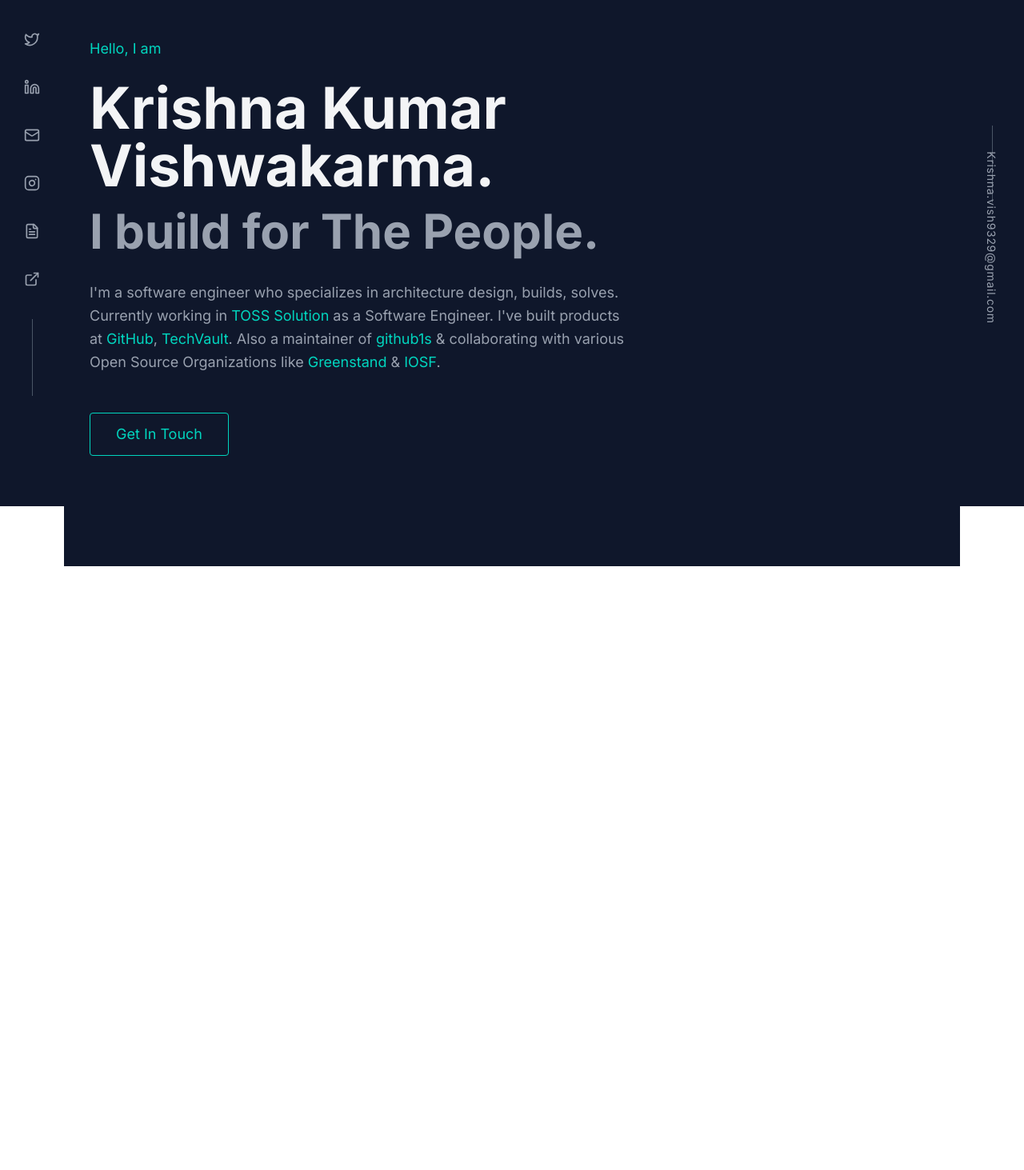
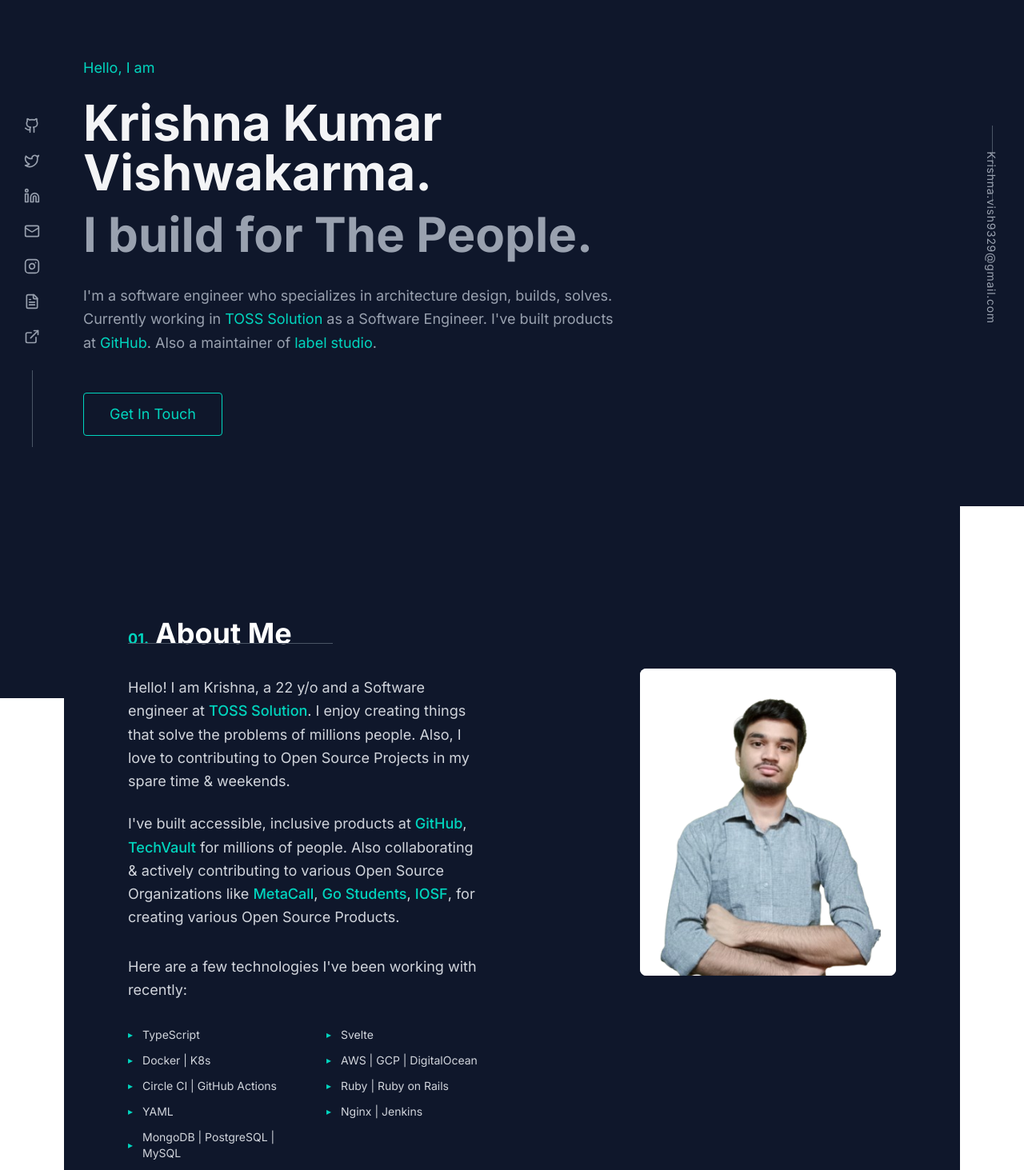
Before and after one commit to krishnavish9329/Krishna-Kumar--Vish-Portfolio, a Next.js app: page / in a window 1280 px wide. Shown: the part 167-1630 px from the top of the page at 80% size. Before the commit the page ends 875 px from the top, so only its background shows below. Built offline with nearby package versions, Linux system fonts and the light colour scheme.

Commit message:
add aboutme.js page

```diff
--- a/src/app/components/LeftSidebar.js
+++ b/src/app/components/LeftSidebar.js
@@ -50,7 +50,7 @@
   ];
 
   return (
-    <div className="fixed left-0 top-0 h-full w-20 bg-slate-900 z-40 flex flex-col items-center justify-center">
+    <div className="fixed left-0 top-0 h-[130%] w-20 bg-slate-900 z-40 flex flex-col items-center justify-center">
       <div className="flex flex-col items-center space-y-6">
         {socialLinks.map((link, index) => {
           const IconComponent = link.icon;
@@ -62,7 +62,7 @@
               href={link.href}
               target={isExternal ? "_blank" : "_self"}
               rel={isExternal ? "noopener noreferrer" : undefined}
-              className="text-gray-400 hover:text-teal-400 transition-colors duration-200 p-2"
+              className="text-gray-400 hover:text-teal-400 transition-colors duration-200"
               aria-label={link.label}
             >
               <IconComponent className="w-5 h-5" />
--- /dev/null
+++ b/src/app/components/home/Aboutme.js
@@ -0,0 +1,108 @@
+import Image from "next/image";
+
+export default function AboutMeSection() {
+  return (
+    <section className="bg-slate-900 min-h-screen px-6 py-16 md:px-12 lg:px-20">
+      <div className="max-w-7xl mx-auto">
+        <div className="grid lg:grid-cols-2 gap-12 lg:gap-16 items-start">
+          {/* Left Content */}
+          <div className="space-y-8">
+            {/* Section Title */}
+            <div className="relative">
+              <h2 className="text-3xl lg:text-4xl font-bold text-white mb-4">
+                <span className="text-teal-400 font-mono text-lg mr-2">01.</span>
+                About Me
+              </h2>
+              <div className="w-64 h-px bg-gray-600 absolute top-8"></div>
+            </div>
+
+            {/* Main Content */}
+            <div className="space-y-6 text-gray-300 text-lg leading-relaxed max-w-lg">
+              <p>
+                Hello! I am Krishna, a 22 y/o and a Software engineer at{" "}
+                <span className="text-teal-400 font-medium">TOSS Solution</span>. I enjoy creating things that solve the
+                problems of millions people. Also, I love to contributing to Open Source Projects in my spare time &
+                weekends.
+              </p>
+
+              <p>
+                I've built accessible, inclusive products at <span className="text-teal-400 font-medium">GitHub</span>,{" "}
+                <span className="text-teal-400 font-medium">TechVault</span> for millions of people. Also collaborating
+                & actively contributing to various Open Source Organizations like{" "}
+                <span className="text-teal-400 font-medium">MetaCall</span>,{" "}
+                <span className="text-teal-400 font-medium">Go Students</span>,{" "}
+                <span className="text-teal-400 font-medium">IOSF</span>, for creating various Open Source Products.
+              </p>
+
+              <p className="pt-2">Here are a few technologies I've been working with recently:</p>
+            </div>
+
+            {/* Technology List */}
+            <div className="grid grid-cols-2 gap-x-12 gap-y-3 text-gray-300 font-mono text-sm max-w-lg">
+              <div className="space-y-3">
+                <div className="flex items-center">
+                  <span className="text-teal-400 mr-3 text-xs">▸</span>
+                  <span>TypeScript</span>
+                </div>
+                <div className="flex items-center">
+                  <span className="text-teal-400 mr-3 text-xs">▸</span>
+                  <span>Docker | K8s</span>
+                </div>
+                <div className="flex items-center">
+                  <span className="text-teal-400 mr-3 text-xs">▸</span>
+                  <span>Circle CI | GitHub Actions</span>
+                </div>
+                <div className="flex items-center">
+                  <span className="text-teal-400 mr-3 text-xs">▸</span>
+                  <span>YAML</span>
+                </div>
+                <div className="flex items-center">
+                  <span className="text-teal-400 mr-3 text-xs">▸</span>
+                  <span>MongoDB | PostgreSQL | MySQL</span>
+                </div>
+              </div>
+
+              <div className="space-y-3">
+                <div className="flex items-center">
+                  <span className="text-teal-400 mr-3 text-xs">▸</span>
+                  <span>Svelte</span>
+                </div>
+                <div className="flex items-center">
+                  <span className="text-teal-400 mr-3 text-xs">▸</span>
+                  <span>AWS | GCP | DigitalOcean</span>
+                </div>
+                <div className="flex items-center">
+                  <span className="text-teal-400 mr-3 text-xs">▸</span>
+                  <span>Ruby | Ruby on Rails</span>
+                </div>
+                <div className="flex items-center">
+                  <span className="text-teal-400 mr-3 text-xs">▸</span>
+                  <span>Nginx | Jenkins</span>
+                </div>
+              </div>
+            </div>
+          </div>
+
+          {/* Right Content - Profile Image */}
+          <div className="flex justify-center lg:justify-end lg:mt-16">
+            <div className="relative group">
+              {/* Main Image Container */}
+              <div className="relative w-80 h-96 bg-white rounded-lg overflow-hidden">
+                <Image
+                  src="/KrishnaImage.png"
+                  alt="Krishna - Software Engineer"
+                  fill
+                  className="object-cover object-center"
+                  priority
+                />
+              </div>
+
+              {/* Teal Border Frame */}
+              <div className="absolute top-6 left-6 w-80 h-96 border-2 border-teal-400 rounded-lg -z-10"></div>
+            </div>
+          </div>
+        </div>
+      </div>
+    </section>
+  );
+}
--- a/src/app/components/home/Intro.js
+++ b/src/app/components/home/Intro.js
@@ -1,22 +1,26 @@
-import Link from "next/link"
+import Link from "next/link";
 
-export default function into() {
+export default function Into() {
   return (
     <div className="min-h-screen bg-slate-900 text-white flex items-center">
-      <div className="container mx-auto px-8 py-16">
+      <div className="container mx-auto px-4 sm:px-6 py-12 sm:py-16">
         <div className="max-w-4xl">
           {/* Greeting */}
-          <p className="text-teal-400 font-mono text-lg mb-6">Hello, I am</p>
+          <p className="text-teal-400 font-mono text-base sm:text-lg mb-4 sm:mb-6">Hello, I am</p>
 
           {/* Main Heading */}
-          <h1 className="text-6xl lg:text-7xl font-bold text-gray-100 mb-4">Krishna Kumar Vishwakarma.</h1>
+          <h1 className="text-4xl sm:text-5xl md:text-6xl lg:text-[62px] font-bold text-gray-100 mb-4">
+            Krishna Kumar Vishwakarma.
+          </h1>
 
           {/* Subheading */}
-          <h2 className="text-5xl lg:text-6xl font-bold text-gray-400 mb-8">I build for The People.</h2>
+          <h2 className="text-3xl sm:text-4xl md:text-5xl lg:text-6xl font-bold text-gray-400 mb-6 sm:mb-8">
+            I build for The People.
+          </h2>
 
           {/* Description */}
-          <div className="max-w-2xl mb-12">
-            <p className="text-gray-400 text-lg leading-relaxed">
+          <div className="max-w-2xl mb-10 sm:mb-12">
+            <p className="text-gray-400 text-base sm:text-lg leading-relaxed">
               I'm a software engineer who specializes in architecture design, builds, solves. Currently working in{" "}
               <Link href="#" className="text-teal-400 hover:underline">
                 TOSS Solution
@@ -25,35 +29,23 @@
               <Link href="#" className="text-teal-400 hover:underline">
                 GitHub
               </Link>
-              ,{" "}
-              <Link href="#" className="text-teal-400 hover:underline">
-                TechVault
-              </Link>
               . Also a maintainer of{" "}
               <Link href="#" className="text-teal-400 hover:underline">
-                github1s
-              </Link>{" "}
-              & collaborating with various Open Source Organizations like{" "}
-              <Link href="#" className="text-teal-400 hover:underline">
-                Greenstand
-              </Link>{" "}
-              &{" "}
-              <Link href="#" className="text-teal-400 hover:underline">
-                IOSF
+                label studio
               </Link>
               .
             </p>
           </div>
 
-          {/* CTA Button Replacement */}
+          {/* CTA Button */}
           <Link
             href="/contact"
-            className="inline-block bg-transparent border border-teal-400 text-teal-400 hover:bg-teal-400 hover:text-slate-900 transition-colors duration-200 px-8 py-3 text-lg rounded"
+            className="inline-block bg-transparent border border-teal-400 text-teal-400 hover:bg-teal-400 hover:text-slate-900 transition-colors duration-200 px-6 sm:px-8 py-2.5 sm:py-3 text-base sm:text-lg rounded"
           >
             Get In Touch
           </Link>
         </div>
       </div>
     </div>
-  )
+  );
 }
--- a/src/app/layout.js
+++ b/src/app/layout.js
@@ -18,9 +18,9 @@
   return (
     <html lang="en">
       <body className={`${inter.className} bg-slate-900`}>
-        <LeftSidebar />
-        <RightSidebar />
         <div className="ml-20 mr-20">
+          <LeftSidebar />
+          <RightSidebar />
           <Header />
           <main>{children}</main>
         </div>
--- a/src/app/page.js
+++ b/src/app/page.js
@@ -1,8 +1,12 @@
 import Link from "next/link"
 import Intro from "./components/home/Intro"
+import AboutMeSection from "./components/home/Aboutme";
 
 export default function Home() {
   return (
+    <>
     <Intro/>
+    <AboutMeSection/>
+    </>
   )
 }
```
Also changed, not shown: public/KrishnaImage.png (added).
